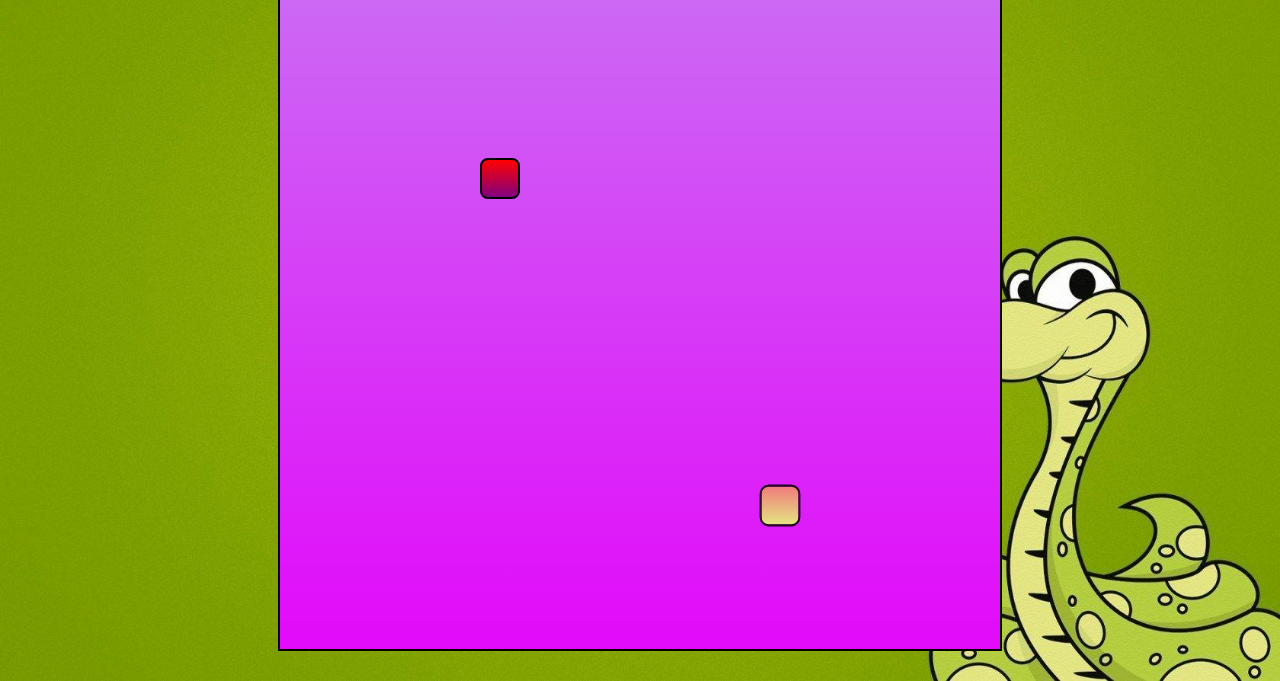
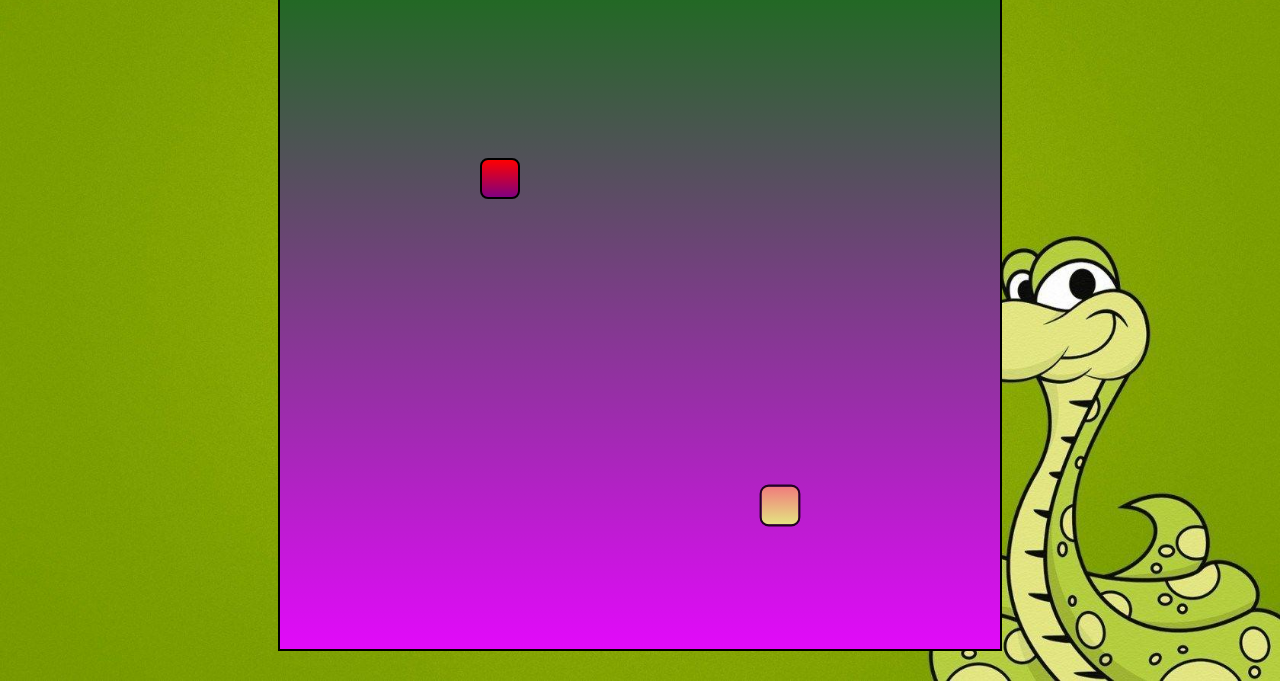
Before and after one commit to althafkhan17/snakegamejs, a plain HTML site: page index.html in a window 1280 px wide. Shown: the part 119-800 px from the top of the page. Drawn offline with Linux system fonts and the light colour scheme; a web font is replaced by a local one.

Commit message:
Update style.css

```diff
--- a/css/style.css
+++ b/css/style.css
@@ -33,7 +33,7 @@
 }
 
 #board{
-    background: linear-gradient(rgb(201, 117, 243), rgb(226, 10, 250));
+    background: linear-gradient(rgb(9, 117, 8), rgb(226, 10, 250));
     width: 90vmin;
     height: 92vmin;
     border: 2px solid black;
```
